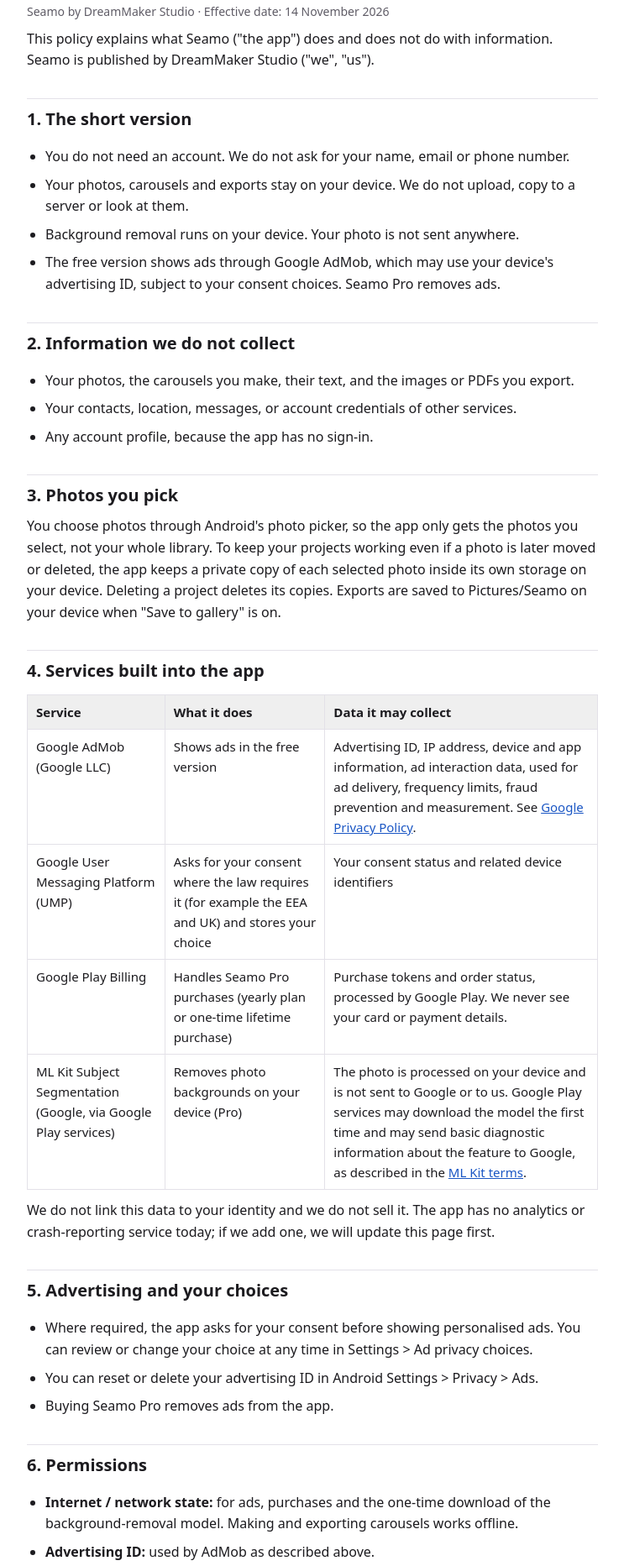
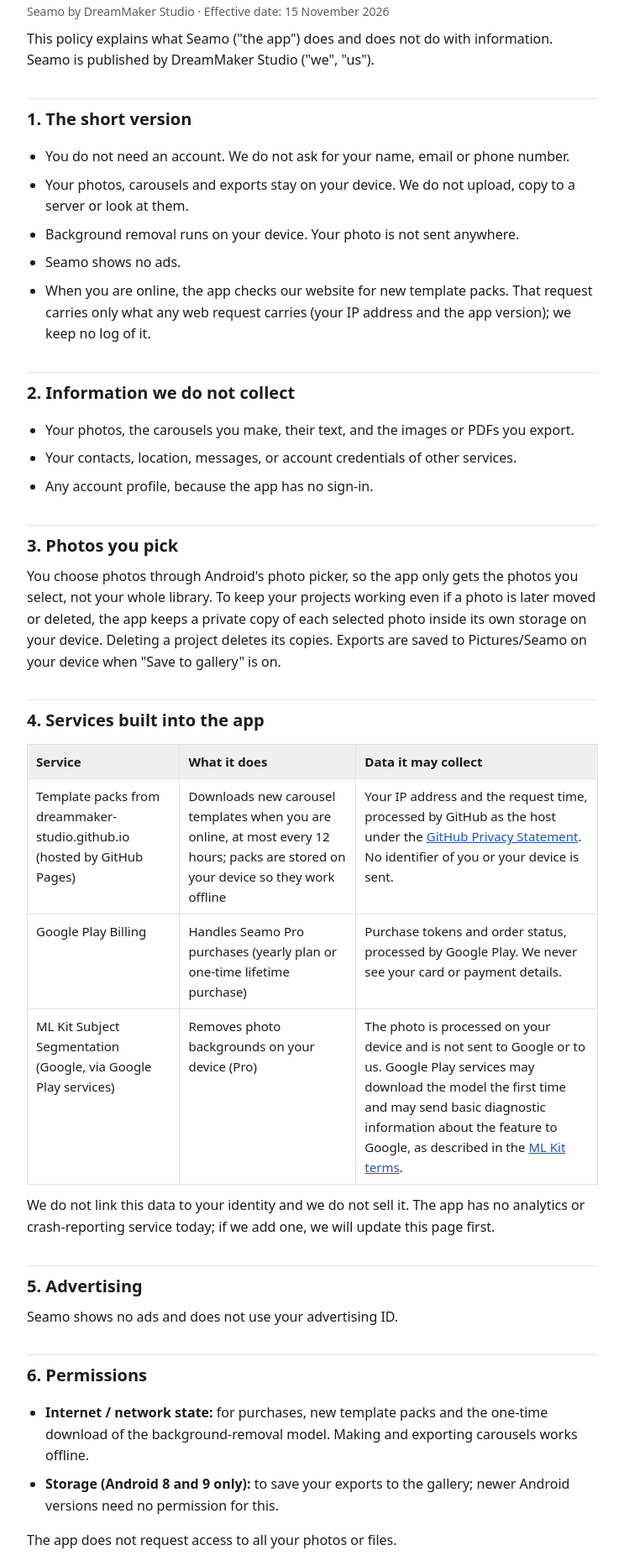
Before and after one commit to DreamMaker-Studio/dreammaker-studio.github.io, a plain HTML site: page seamo/privacy/index.html in a window 1280 px wide. Shown: the part 118-1983 px from the top of the page at 84% size, without its empty margins (268-1011 px from the left). Drawn offline with Linux system fonts and the light colour scheme.

Commit message:
Add Seamo template pack holiday-2026; Seamo policy now says no ads and covers template downloads

```diff
--- a/seamo/privacy/index.html
+++ b/seamo/privacy/index.html
@@ -28,7 +28,7 @@ nav{font-size:14px;margin-bottom:24px}
 <main>
 <nav><a href="../privacy/">Privacy Policy</a> &middot; <a href="../terms/">Terms of Use</a></nav>
 <h1>Privacy Policy</h1>
-<p class="meta">Seamo by DreamMaker Studio &middot; Effective date: 14 November 2026</p>
+<p class="meta">Seamo by DreamMaker Studio &middot; Effective date: 15 November 2026</p>
 <p>This policy explains what Seamo ("the app") does and does not do with information. Seamo is published by DreamMaker Studio ("we", "us").</p>
 
 <h2>1. The short version</h2>
@@ -36,7 +36,8 @@ nav{font-size:14px;margin-bottom:24px}
 <li>You do not need an account. We do not ask for your name, email or phone number.</li>
 <li>Your photos, carousels and exports stay on your device. We do not upload, copy to a server or look at them.</li>
 <li>Background removal runs on your device. Your photo is not sent anywhere.</li>
-<li>The free version shows ads through Google AdMob, which may use your device's advertising ID, subject to your consent choices. Seamo Pro removes ads.</li>
+<li>Seamo shows no ads.</li>
+<li>When you are online, the app checks our website for new template packs. That request carries only what any web request carries (your IP address and the app version); we keep no log of it.</li>
 </ul>
 
 <h2>2. Information we do not collect</h2>
@@ -52,24 +53,19 @@ nav{font-size:14px;margin-bottom:24px}
 <h2>4. Services built into the app</h2>
 <table>
 <tr><th>Service</th><th>What it does</th><th>Data it may collect</th></tr>
-<tr><td>Google AdMob (Google LLC)</td><td>Shows ads in the free version</td><td>Advertising ID, IP address, device and app information, ad interaction data, used for ad delivery, frequency limits, fraud prevention and measurement. See <a href="https://policies.google.com/privacy">Google Privacy Policy</a>.</td></tr>
-<tr><td>Google User Messaging Platform (UMP)</td><td>Asks for your consent where the law requires it (for example the EEA and UK) and stores your choice</td><td>Your consent status and related device identifiers</td></tr>
+<tr><td>Template packs from dreammaker-studio.github.io (hosted by GitHub Pages)</td><td>Downloads new carousel templates when you are online, at most every 12 hours; packs are stored on your device so they work offline</td><td>Your IP address and the request time, processed by GitHub as the host under the <a href="https://docs.github.com/site-policy/privacy-policies/github-general-privacy-statement">GitHub Privacy Statement</a>. No identifier of you or your device is sent.</td></tr>
 <tr><td>Google Play Billing</td><td>Handles Seamo Pro purchases (yearly plan or one-time lifetime purchase)</td><td>Purchase tokens and order status, processed by Google Play. We never see your card or payment details.</td></tr>
 <tr><td>ML Kit Subject Segmentation (Google, via Google Play services)</td><td>Removes photo backgrounds on your device (Pro)</td><td>The photo is processed on your device and is not sent to Google or to us. Google Play services may download the model the first time and may send basic diagnostic information about the feature to Google, as described in the <a href="https://developers.google.com/ml-kit/terms">ML Kit terms</a>.</td></tr>
 </table>
 <p>We do not link this data to your identity and we do not sell it. The app has no analytics or crash-reporting service today; if we add one, we will update this page first.</p>
 
-<h2>5. Advertising and your choices</h2>
-<ul>
-<li>Where required, the app asks for your consent before showing personalised ads. You can review or change your choice at any time in Settings &gt; Ad privacy choices.</li>
-<li>You can reset or delete your advertising ID in Android Settings &gt; Privacy &gt; Ads.</li>
-<li>Buying Seamo Pro removes ads from the app.</li>
-</ul>
+<h2>5. Advertising</h2>
+<p>Seamo shows no ads and does not use your advertising ID.</p>
 
 <h2>6. Permissions</h2>
 <ul>
-<li><strong>Internet / network state:</strong> for ads, purchases and the one-time download of the background-removal model. Making and exporting carousels works offline.</li>
-<li><strong>Advertising ID:</strong> used by AdMob as described above.</li>
+<li><strong>Internet / network state:</strong> for purchases, new template packs and the one-time download of the background-removal model. Making and exporting carousels works offline.</li>
+<li><strong>Storage (Android 8 and 9 only):</strong> to save your exports to the gallery; newer Android versions need no permission for this.</li>
 </ul>
 <p>The app does not request access to all your photos or files.</p>
 
@@ -84,7 +80,7 @@ nav{font-size:14px;margin-bottom:24px}
 <p>Seamo is not directed to children under 13 and we do not knowingly collect personal information from them.</p>
 
 <h2>9. Your rights</h2>
-<p>Depending on where you live (for example the EEA, UK, Brazil, California), you may have rights to access, correct, delete or restrict the use of your personal data, and to withdraw consent. Because we keep no identifiable data about you, most requests are answered by the controls in sections 5 and 7. You can write to us for anything else.</p>
+<p>Depending on where you live (for example the EEA, UK, Brazil, California), you may have rights to access, correct, delete or restrict the use of your personal data, and to withdraw consent. Because we keep no identifiable data about you, most requests are answered by the controls in section 7. You can write to us for anything else.</p>
 
 <h2>10. Changes</h2>
 <p>If we change this policy we will update the date above and, for material changes, tell you in the app.</p>
```
Also changed, not shown: seamo/templates/index.json (added, +17 -0 lines), seamo/terms/index.html (+3 -3 lines), 1 other file.
